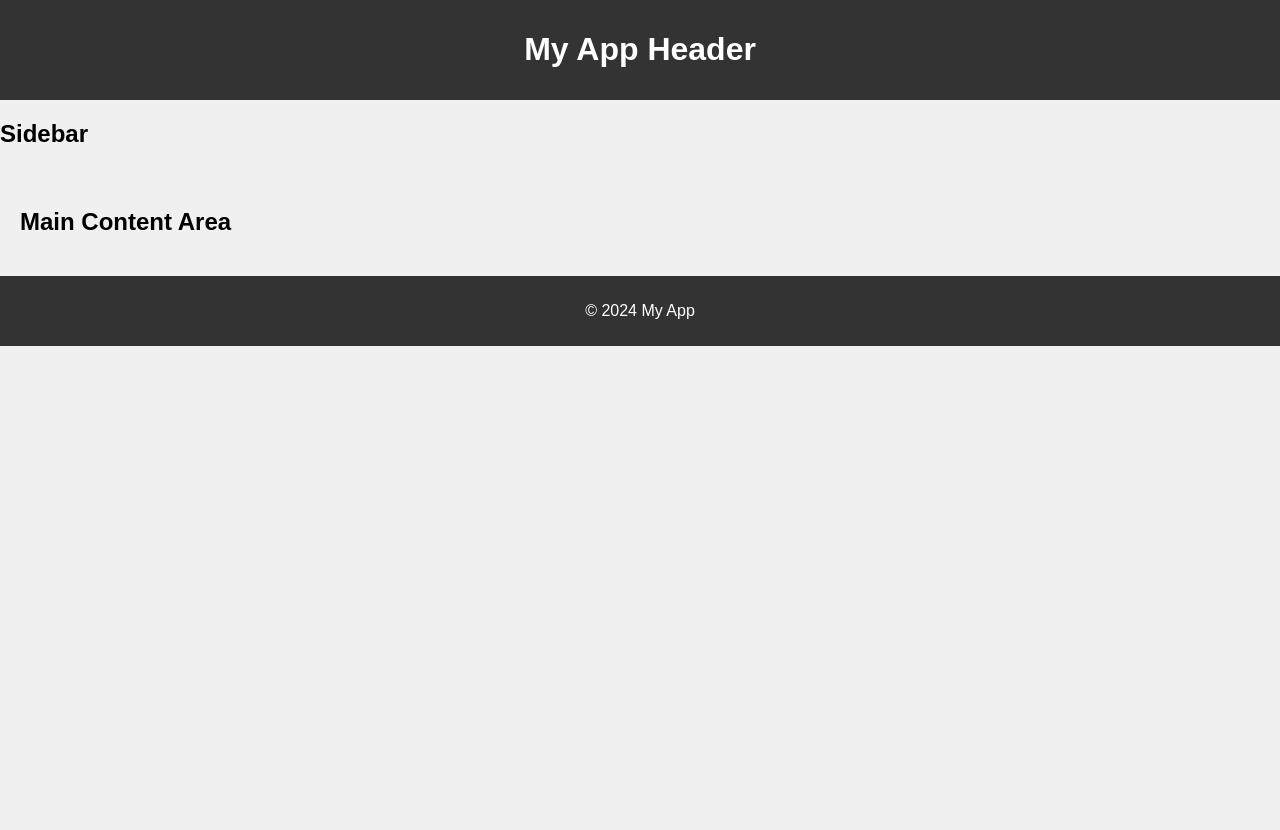
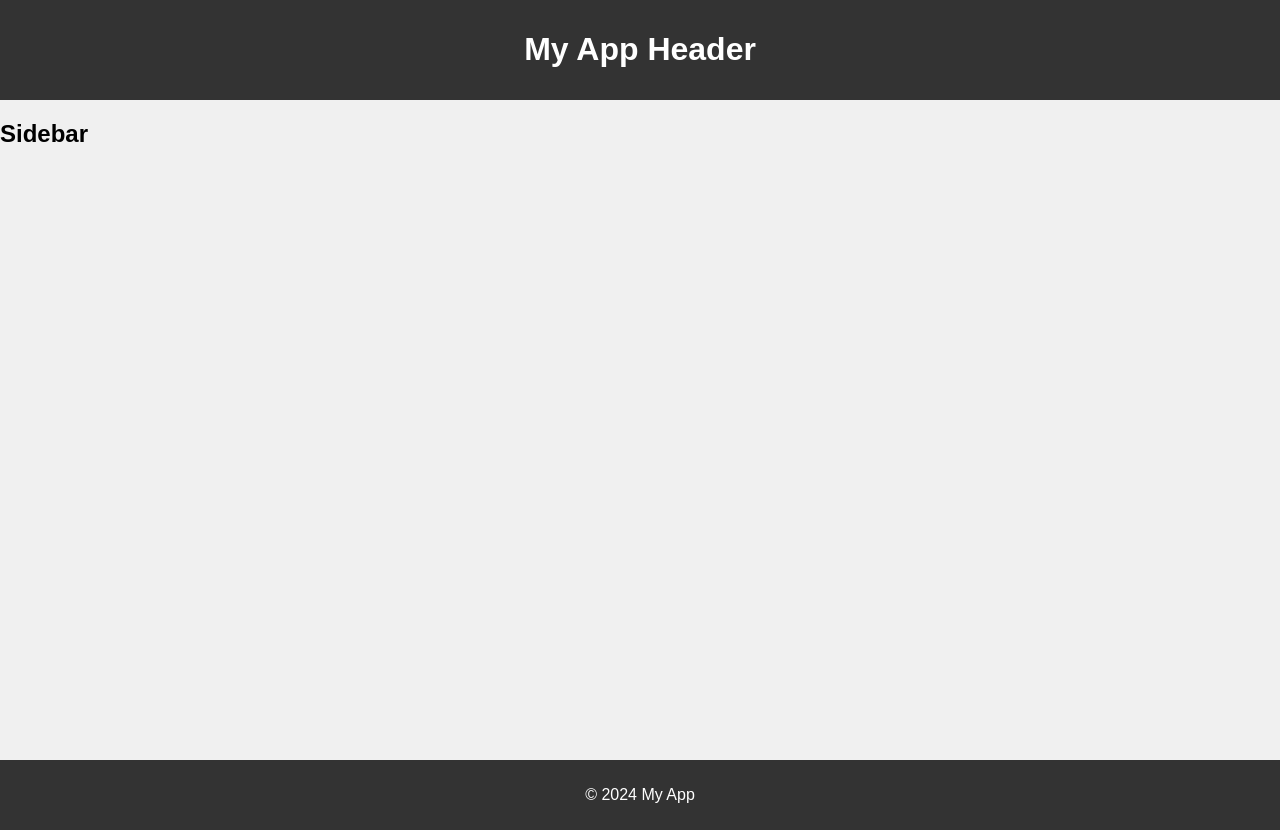
Before and after one commit to AndrichSanych/CourseWork_ReactTS, a React (Create React App) app: page / in a window 1280 px wide. Before the commit the page ends 800 px from the top, so only its background shows below. Built offline with nearby package versions, Linux system fonts and the light colour scheme.

Commit message:
Route,bootstrap and AntDesign added

```diff
--- a/package.json
+++ b/package.json
@@ -11,10 +11,13 @@
     "@types/react": "^18.3.3",
     "@types/react-dom": "^18.3.0",
     "@types/react-router-dom": "^5.3.3",
+    "antd": "^5.19.2",
+    "bootstrap": "^5.3.3",
     "react": "^18.3.1",
     "react-dom": "^18.3.1",
     "react-router-dom": "^6.24.1",
     "react-scripts": "5.0.1",
+    "routes": "^2.1.0",
     "typescript": "^4.9.5",
     "web-vitals": "^2.1.4"
   },
--- a/src/App.tsx
+++ b/src/App.tsx
@@ -1,20 +1,15 @@
 import React from 'react';
-import Header from './components/header';
-import Sidebar from './components/sidebar';
-import MainContent from './components/main_content';
-import Footer from './components/footer';
 import './styles.css';
+import Layout from './components/layout';
+import { Route, Routes } from 'react-router-dom';
 
 const App: React.FC = () => {
   return (
-    <div className="app">
-      <Header />
-      <div className="main-content">
-        <Sidebar />
-        <MainContent />
-      </div>
-      <Footer />
-    </div>
+    <Routes>
+      <Route path="/" element={<Layout />}>
+
+      </Route>
+    </Routes>
   );
 };
 
--- a/src/components/main_content.tsx
+++ b/src/components/main_content.tsx
@@ -1,11 +1,11 @@
 // src/components/MainContent.tsx
 import React from 'react';
+import { Outlet } from 'react-router-dom';
 
 const MainContent: React.FC = () => {
     return (
         <main>
-            <h2>Main Content Area</h2>
-            {/* Add your main content here */}
+             <Outlet />
         </main>
     );
 };
--- a/src/index.tsx
+++ b/src/index.tsx
@@ -3,14 +3,15 @@ import ReactDOM from 'react-dom/client';
 import './index.css';
 import App from './App';
 import reportWebVitals from './reportWebVitals';
+import { BrowserRouter } from 'react-router-dom';
 
 const root = ReactDOM.createRoot(
   document.getElementById('root') as HTMLElement
 );
 root.render(
-  <React.StrictMode>
-    <App />
-  </React.StrictMode>
+    <BrowserRouter>
+        <App />
+    </BrowserRouter>
 );
 
 // If you want to start measuring performance in your app, pass a function
--- a/src/styles.css
+++ b/src/styles.css
@@ -22,6 +22,7 @@ body {
   main {
     flex: 1;
     padding: 20px;
+    min-height: 69vh;
   }
 
   footer {
```
Also changed, not shown: 1 other file (tests, documents, lock files or other folders).
